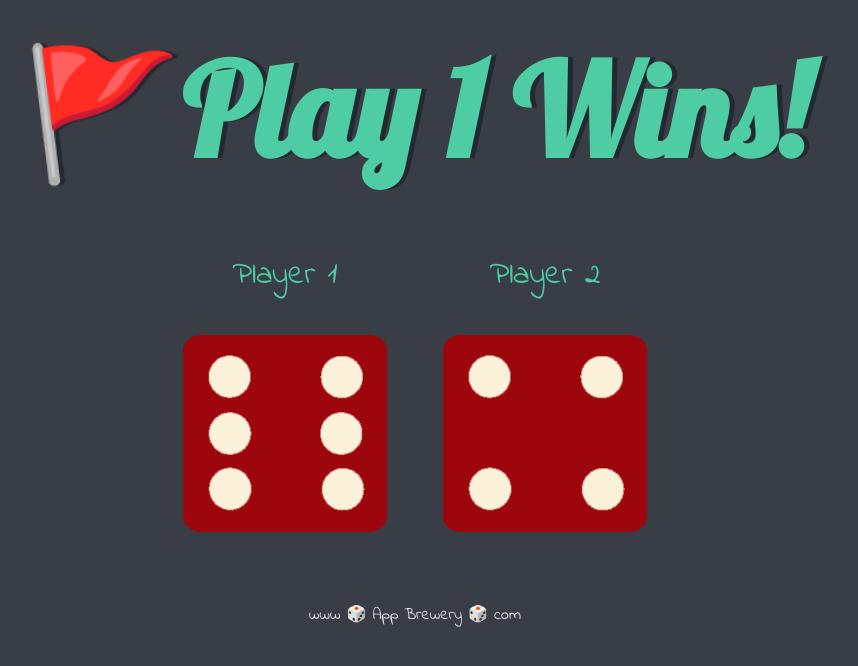
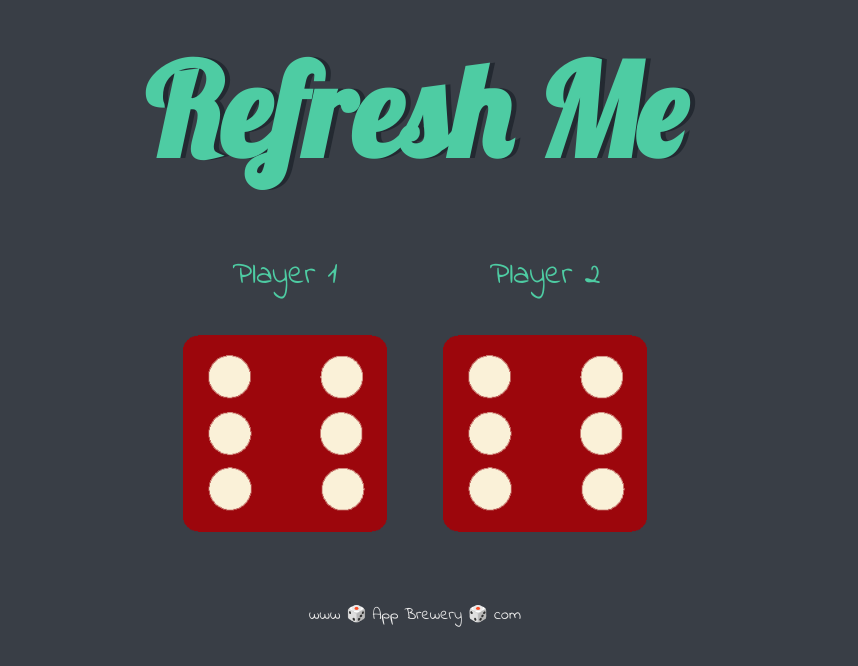
Before and after one commit to netnn/dicee, a plain HTML site: page dicee.html in a window 1280 px wide. Shown: the whole page, without its empty margins (225-1083 px from the left). Drawn offline with Linux system fonts and the light colour scheme.

Commit message:
Update dicee.html

```diff
--- a/dicee.html
+++ b/dicee.html
@@ -24,40 +24,6 @@
 
     </div>
 
-    <script >
-
-
-    var randomNumber1 = Math.floor(Math.random() * 6) + 1; //1-6
-
-    var randomDiceImage = "dice" + randomNumber1 + ".png"; //dice1.png - dice6.png
-
-    var randomImageSource = "images/" + randomDiceImage; //images/dice1.png - images/dice6.png
-
-    var image1 = document.querySelectorAll("img")[0];
-
-    image1.setAttribute("src", randomImageSource);
-
-
-    var randomNumber2 = Math.floor(Math.random() * 6) + 1;
-
-    var randomImageSource2 = "images/dice" + randomNumber2 + ".png";
-
-    document.querySelectorAll("img")[1].setAttribute("src", randomImageSource2);
-
-
-    //If player 1 wins
-    if (randomNumber1 > randomNumber2) {
-      document.querySelector("h1").innerHTML = "🚩Play 1 Wins!";
-    }
-    else if (randomNumber2 > randomNumber1) {
-      document.querySelector("h1").innerHTML ="Player 2 Wins!🚩";
-    }
-    else {
-      document.querySelector("h1").innerHTML = "Draw!";
-    }
-
-    </script>
-
       </body>
 
       <footer>
```
